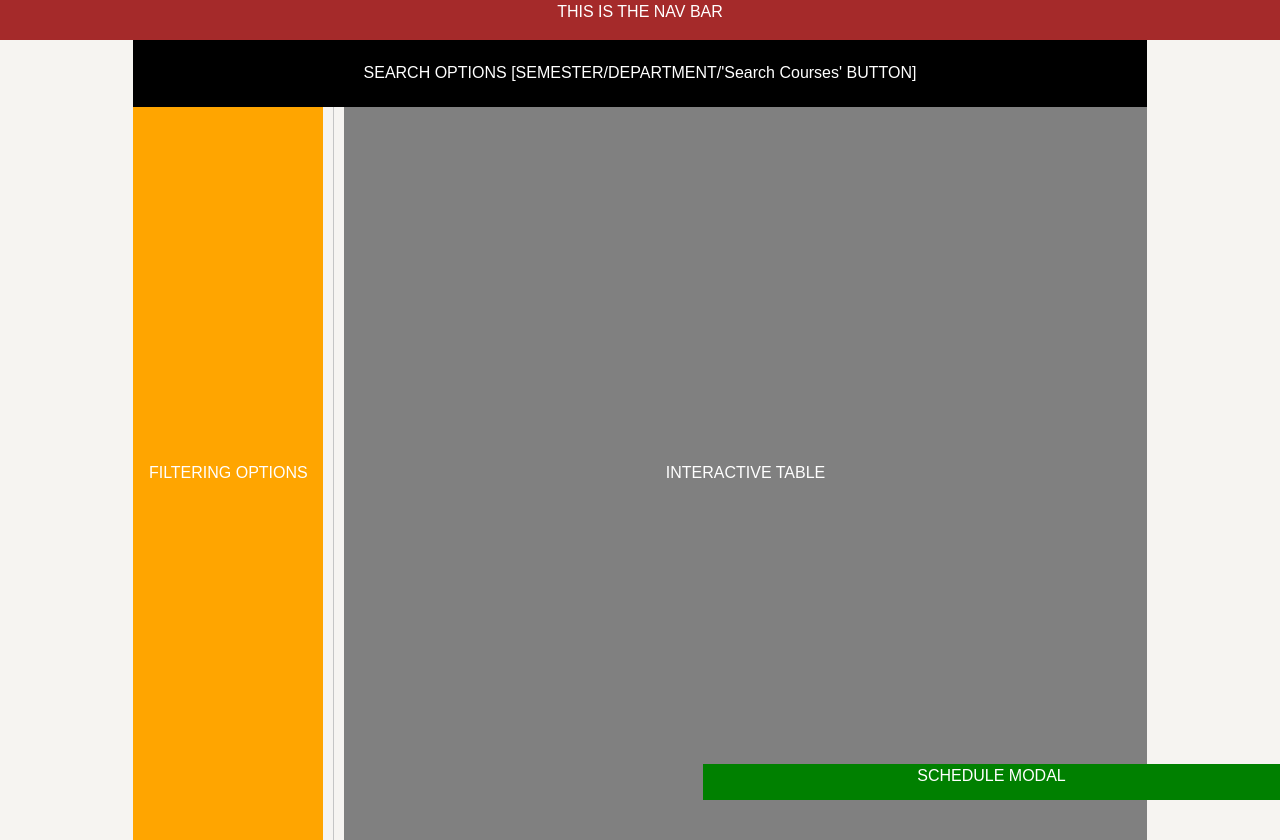
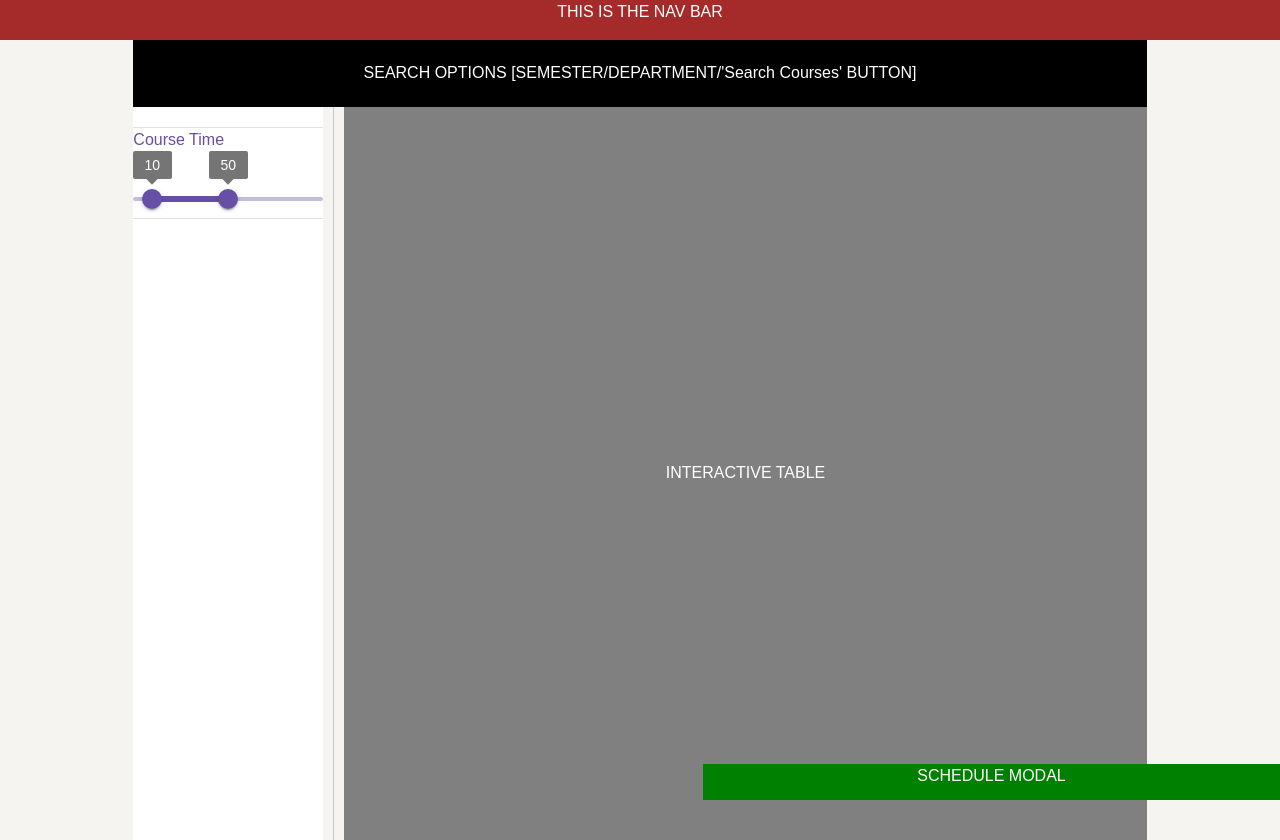
Before and after one commit to BaboyaChoch/ScheduleBookletRevamped, a React (Create React App) app in the folder booklet/: page / in a window 1280 px wide. Built offline with nearby package versions, Linux system fonts and the light colour scheme.

Commit message:
setting up course time comp and filters comp

```diff
--- a/booklet/src/App.js
+++ b/booklet/src/App.js
@@ -1,71 +1,78 @@
-import './App.css';
-import {useEffect, useState} from "react";
-import {Divider, Grid, useTheme} from "@mui/material";
-import {makeStyles, styled} from "@mui/styles";
+import "./App.css";
+import { useEffect, useState } from "react";
+import { Divider, Grid, useTheme } from "@mui/material";
+import { makeStyles, styled } from "@mui/styles";
 import Paper from "@mui/material/Paper";
 import Typography from "@mui/material/Typography";
 import Box from "@mui/material/Box";
 
+// File Imports
+import Filters from "./components/Filters";
+
 const useStyles = makeStyles({
   root: {
-    backgroundColor: '#F6F4F1',
+    backgroundColor: "#F6F4F1",
   },
   navBar: {
-    backgroundColor: 'brown',
-    height: '5vh'
+    backgroundColor: "brown",
+    height: "5vh",
   },
   content: {
-    backgroundColor: '#F6F4F1',
-    height:'100vh',
+    backgroundColor: "#F6F4F1",
+    height: "100vh",
   },
   search: {
-    backgroundColor: 'black',
+    backgroundColor: "black",
   },
-  main: {
-  },
+  main: {},
   filters: {
-    backgroundColor: 'orange'
+    backgroundColor: "white",
   },
   table: {
-    backgroundColor: 'grey'
+    backgroundColor: "grey",
   },
   schedule: {
     width: 577,
     height: 36,
-    backgroundColor: 'green',
-    position:'fixed',
+    backgroundColor: "green",
+    position: "fixed",
     bottom: 0,
-    right: 0
-  }
-})
+    right: 0,
+  },
+});
 
-const Label = ({children}) => {
+const Label = ({ children }) => {
   return (
-    <Typography style={{
-        display: 'flex',
-        justifyContent: 'center',
-        alignItems: 'center',
-        color: 'white',
-        width:'100%'
-    }}>
+    <Typography
+      style={{
+        display: "flex",
+        justifyContent: "center",
+        alignItems: "center",
+        color: "white",
+        width: "100%",
+      }}
+    >
       {children}
     </Typography>
-  )
-}
+  );
+};
 
 export default function App() {
-  const [isDarkMode, setIsDarkMode] = useState(false)
-  const classes = useStyles()
-  const theme = useTheme()
+  const [isDarkMode, setIsDarkMode] = useState(false);
+  const classes = useStyles();
+  const theme = useTheme();
 
   useEffect(() => {
-    setIsDarkMode(theme.palette.mode == 'dark')
-  })
+    setIsDarkMode(theme.palette.mode == "dark");
+  });
 
   useEffect(() => {
-    console.log(`CURRENT_THEME_MODE: ${theme.palette.mode}`, `IS_DARK_MODE: ${isDarkMode}`);
-    theme.palette.mode = isDarkMode ? 'dark' : 'light'
-  }, [isDarkMode])
+    console.log(
+      `CURRENT_THEME_MODE: ${theme.palette.mode}`,
+      `IS_DARK_MODE: ${isDarkMode}`
+    );
+    theme.palette.mode = isDarkMode ? "dark" : "light";
+  }, [isDarkMode]);
 
   return (
     <Box>
@@ -77,23 +84,22 @@ export default function App() {
           <Grid item xs={1.25} />
           <Grid item container direction="column" xs={9.5}>
             <Grid item container xs={1} className={classes.search}>
-                <Label >
-                  SEARCH OPTIONS [SEMESTER/DEPARTMENT/'Search Courses' BUTTON]
-                </Label>
+              <Label>
+                SEARCH OPTIONS [SEMESTER/DEPARTMENT/'Search Courses' BUTTON]
+              </Label>
             </Grid>
             <Grid item container xs={11} className={classes.main}>
-              <Grid  item container xs={2.25} className={classes.filters}>
-                <Label>
-                  FILTERING OPTIONS
-                </Label>
+              <Grid item container xs={2.25} className={classes.filters}>
+                <Filters />
               </Grid>
-              <Grid item xs={.25} display='flex' justifyContent='center'>
-                <Divider orientation="vertical" sx={{backgroundColor: '#E0E0E0'}}/>
+              <Grid item xs={0.25} display="flex" justifyContent="center">
+                <Divider
+                  orientation="vertical"
+                  sx={{ backgroundColor: "#E0E0E0" }}
+                />
               </Grid>
-              <Grid item container xs={9.50} className={classes.table}>
-                <Label>
-                  INTERACTIVE TABLE
-                </Label>
+              <Grid item container xs={9.5} className={classes.table}>
+                <Label>INTERACTIVE TABLE</Label>
               </Grid>
             </Grid>
           </Grid>
@@ -101,10 +107,8 @@ export default function App() {
         </Grid>
       </Grid>
       <Box>
-        <div className={classes.schedule} >
-          <Label>
-            SCHEDULE MODAL
-          </Label>
+        <div className={classes.schedule}>
+          <Label>SCHEDULE MODAL</Label>
         </div>
       </Box>
     </Box>
--- /dev/null
+++ b/booklet/src/components/CourseTime.js
@@ -0,0 +1,55 @@
+import * as React from "react";
+import { useState } from "react";
+import { Box, Stack, Typography, Slider, Grid } from "@mui/material";
+import { makeStyles, styled } from "@mui/styles";
+
+const useStyles = makeStyles({
+  container: {
+    justifyContent: "end",
+    alignItems: "center",
+    width: "100%",
+  },
+  headerText: {
+    color: "#674EA7",
+  },
+  text: {
+    color: "red",
+  },
+  logo: {
+    height: 60,
+    paddingTop: 3,
+  },
+});
+
+function valueText(value) {
+  return `${value}°C`;
+}
+
+export default function CourseTime() {
+  const classes = useStyles();
+  const [courseTime, setCourseTime] = useState([10, 50]);
+
+  const handleChange = (event, newValue) => {
+    setCourseTime(newValue);
+  };
+  return (
+    <Grid container direction="column" spacing={4}>
+      {/* Title - Course time */}
+      <Grid item xs>
+        <Typography sx={{ color: "#674EA7" }}> Course Time</Typography>
+      </Grid>
+      {/* Body - Slider */}
+      <Grid item xs>
+        {/* TODO: change color of the label to display the actual time rather than a number. */}
+        <Slider
+          getAriaLabel={() => "Course Time Range"}
+          value={courseTime}
+          step={30}
+          onChange={handleChange}
+          valueLabelDisplay="on"
+          getAriaValueText={valueText}
+        />
+      </Grid>
+    </Grid>
+  );
+}
--- /dev/null
+++ b/booklet/src/components/Filters.js
@@ -0,0 +1,40 @@
+import { Box, Stack, Typography, Divider } from "@mui/material";
+import { makeStyles, styled } from "@mui/styles";
+import React from "react";
+
+// File Imports
+import CourseTime from "./CourseTime";
+
+const useStyles = makeStyles({
+  root: {},
+  text: {
+    color: "white",
+  },
+  logo: {
+    height: 60,
+    paddingTop: 3,
+  },
+});
+
+export default function Filters() {
+  const classes = useStyles();
+
+  return (
+    <Box className={classes.root} sx={{ flexGrow: 1 }}>
+      <Stack direction={"column"}>
+        <div className={classes.text}> Filters</div>
+        <Divider />
+        {/* Course Time Component*/}
+        <CourseTime />
+        <Divider />
+        {/* Course Level Component */}
+
+        {/* Availability Component */}
+
+        {/* Course Days Component */}
+
+        {/* Credit Hours Component */}
+      </Stack>
+    </Box>
+  );
+}
```
